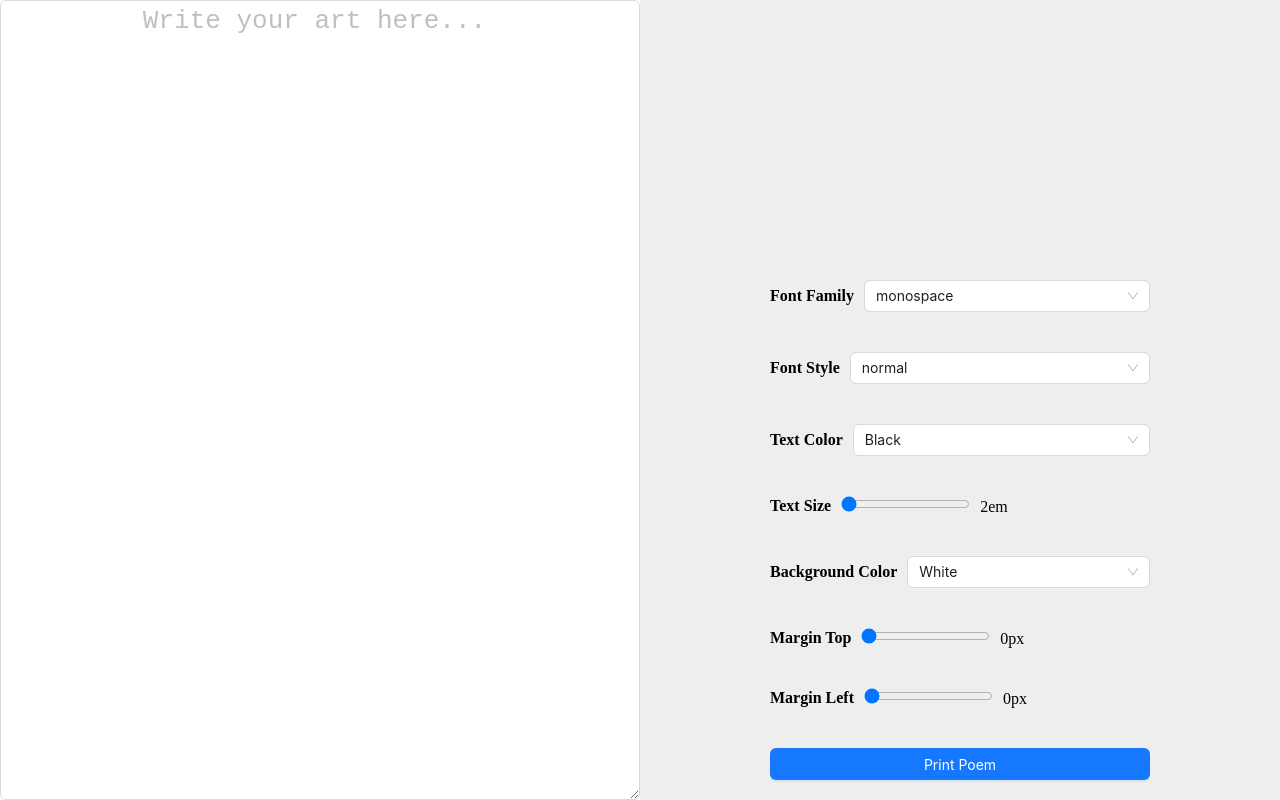
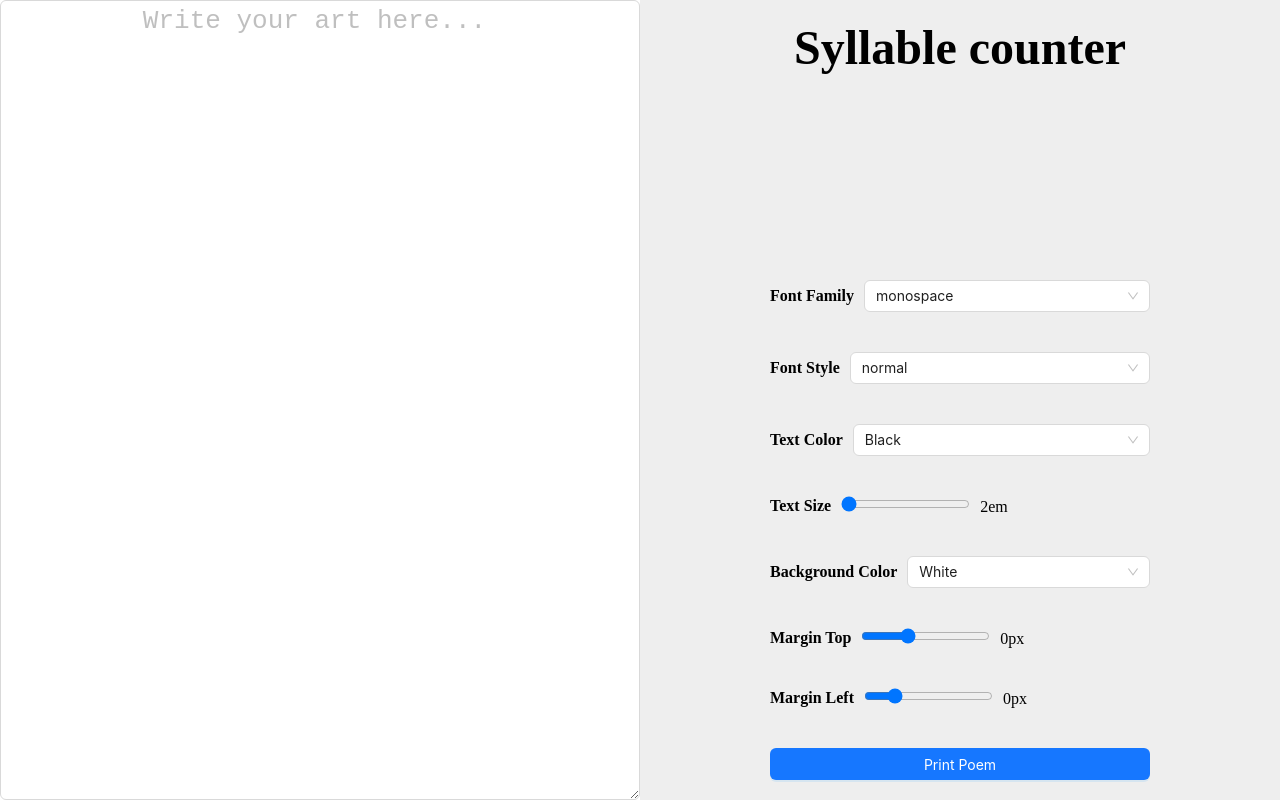
Before and after one commit to DomenicoSacco94/haiku-generator, a React (Vite) app: page / in a window 1280 px wide. Built offline with nearby package versions, Linux system fonts and the light colour scheme.

Commit message:
further layout adjustments

```diff
--- a/src/App.css
+++ b/src/App.css
@@ -24,7 +24,6 @@
 .poem-display-area {
   flex: 1;
   text-align: center;
-  padding: 50px;
   background-color: #eeeeee;
   font-size: 2em;
 }
--- a/src/components/Controls.tsx
+++ b/src/components/Controls.tsx
@@ -99,7 +99,7 @@ function Controls() {
                         min="50"
                         max="700"
                         step="1"
-                        defaultValue="50"
+                        defaultValue="270"
                         onChange={(event) => handleChange('paddingTop', parseInt(event.target.value))}
                     />
                     <label style={{padding: "10px"}}>{poemStyle.paddingTop}px</label>
@@ -111,7 +111,7 @@ function Controls() {
                     <input
                         id="margin-left"
                         type="range"
-                        min="50"
+                        min="0"
                         max="250"
                         step="1"
                         defaultValue="50"
--- a/src/components/SyllableCounterFrame.css
+++ b/src/components/SyllableCounterFrame.css
@@ -20,3 +20,11 @@
     align-items: center;
     margin-bottom: 8px;
 }
+
+.syllable-counting-text{
+    padding: 50px;
+}
+
+.syllable-counting-title{
+    padding: 20px;
+}
--- a/src/components/SyllableCounterFrame.tsx
+++ b/src/components/SyllableCounterFrame.tsx
@@ -7,6 +7,8 @@ function SyllableCounterFrame() {
     const poem: Poem = new Poem(poemText);
     return (
         <>
+            <h2 className="syllable-counting-title"> Syllable counter </h2>
+            <div className="syllable-counting-text">
                 {poemText && poem.verses.map((verse, lineIndex) => (
                     <div key={`line-${lineIndex}`} className="poem-counted-word-group">
                         {verse.words.map((word, wordIndex) => (
@@ -22,6 +24,7 @@ function SyllableCounterFrame() {
                         </span>
                     </div>
                 ))}
+            </div>
         </>
     );
 }
```
Lines whose indentation alone changed are shown as unchanged.
